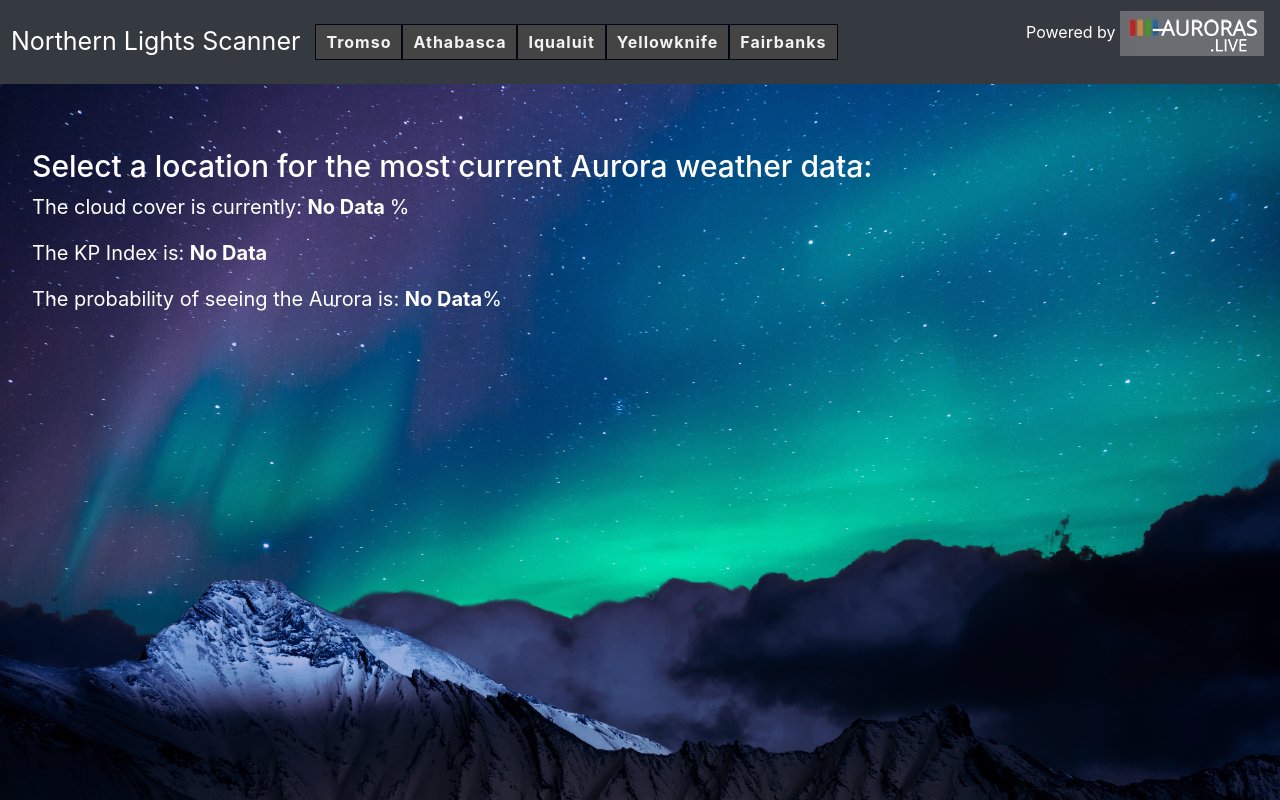
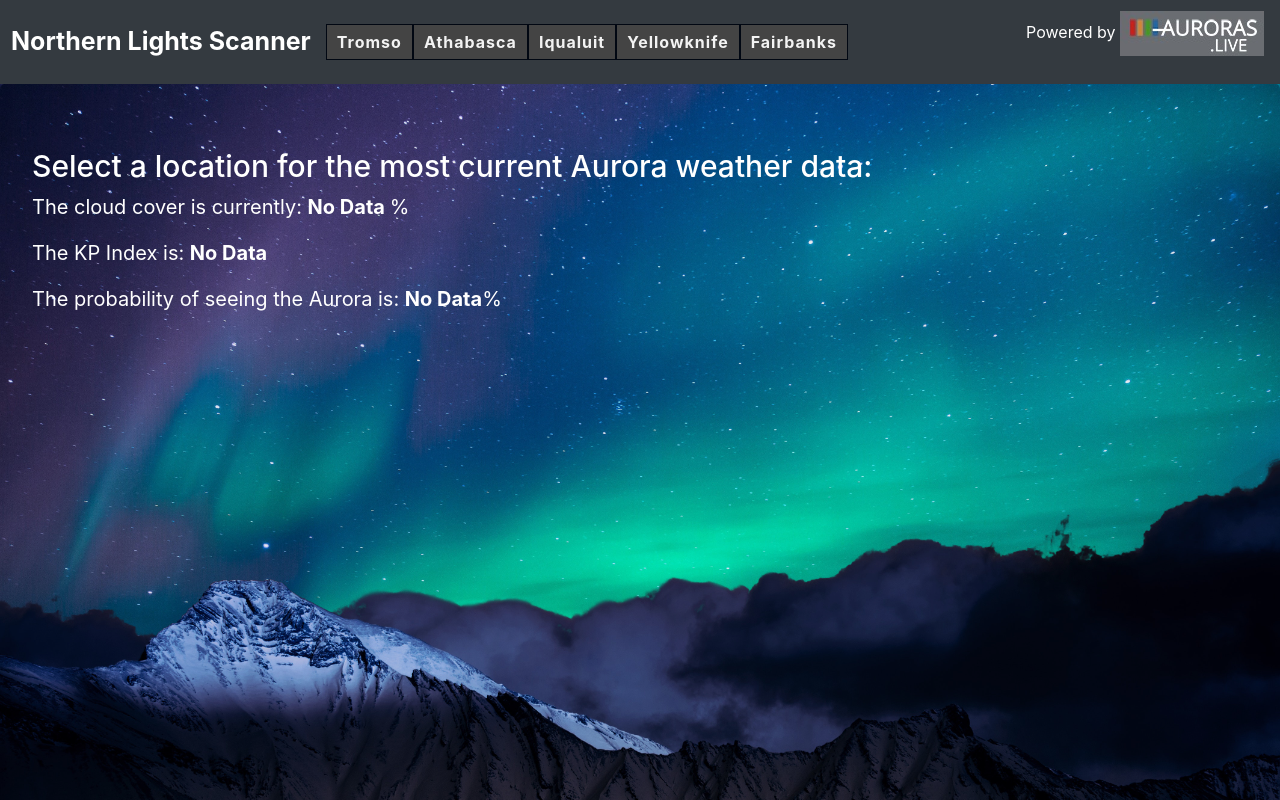
Before and after one commit to aektap/ReactWeatherAPI, a React (Create React App) app: page / in a window 1280 px wide. Shown: the top 800 px of the page. Built offline with nearby package versions, Linux system fonts and the light colour scheme.

Commit message:
updated alt

```diff
--- a/src/Navigation.js
+++ b/src/Navigation.js
@@ -6,7 +6,7 @@ class Navigation extends React.Component {
         return(
 
             <nav className="navbar navbar-expand-lg navbar-light bg-dark">
-            <a className="navbar brand" href="/">Northern Lights Scanner</a>
+            <a className="navbar brand" href="/"><strong>Northern Lights Scanner</strong></a>
             <button className="navbar-toggler" type="button" data-toggle="collapse" data-target="#navbarSupportedContent" aria-controls="navbarSupportedContent" aria-expanded="false" aria-label="Toggle navigation">
               <span className="navbar-toggler-icon"></span>
             </button>
@@ -34,7 +34,7 @@ class Navigation extends React.Component {
                           Fairbanks </button>
                         </li>
                       </ul>
-                        <p> Powered by  <img src={require('./auroraslogo.jpg')}/></p>
+                        <p> Powered by  <img src={require('./auroraslogo.jpg')} alt ="Powered by Auroras Live"/></p>
 
 
             </div>
```
